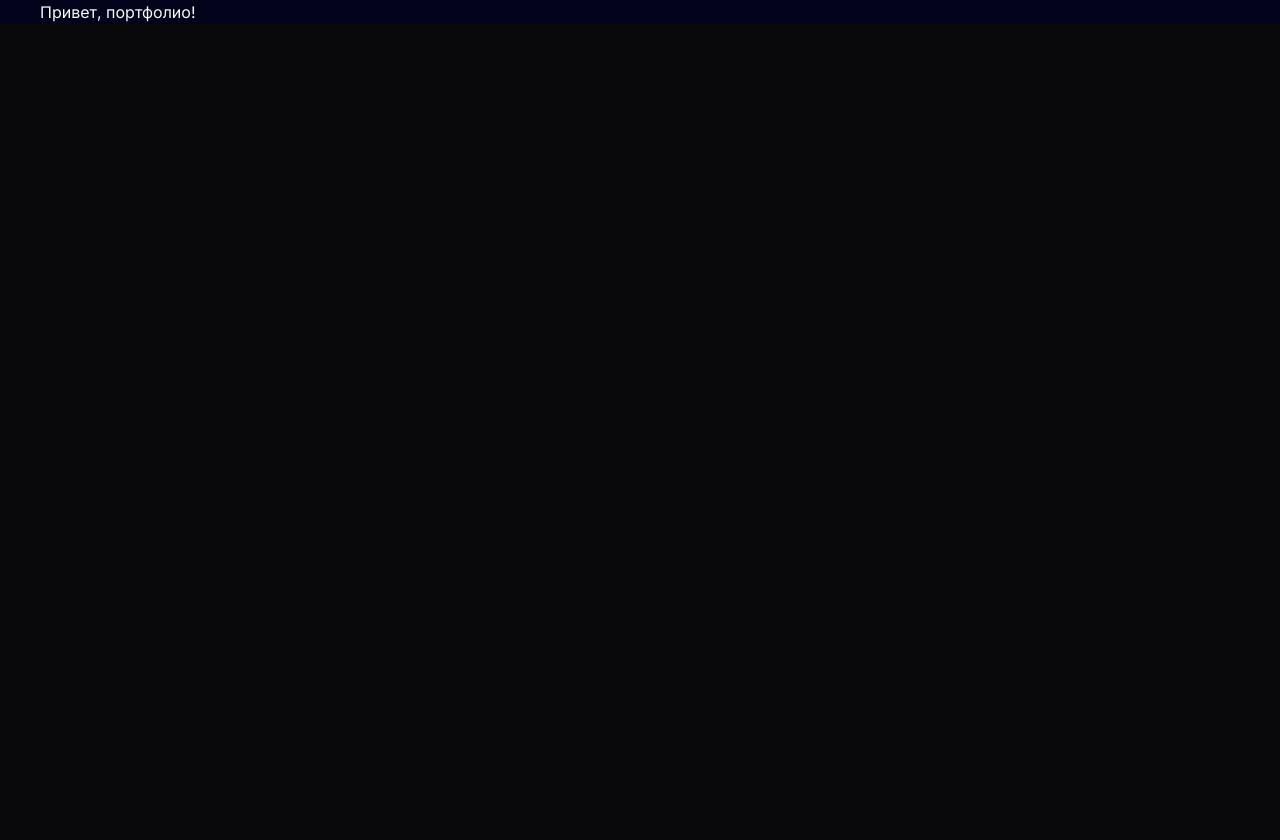
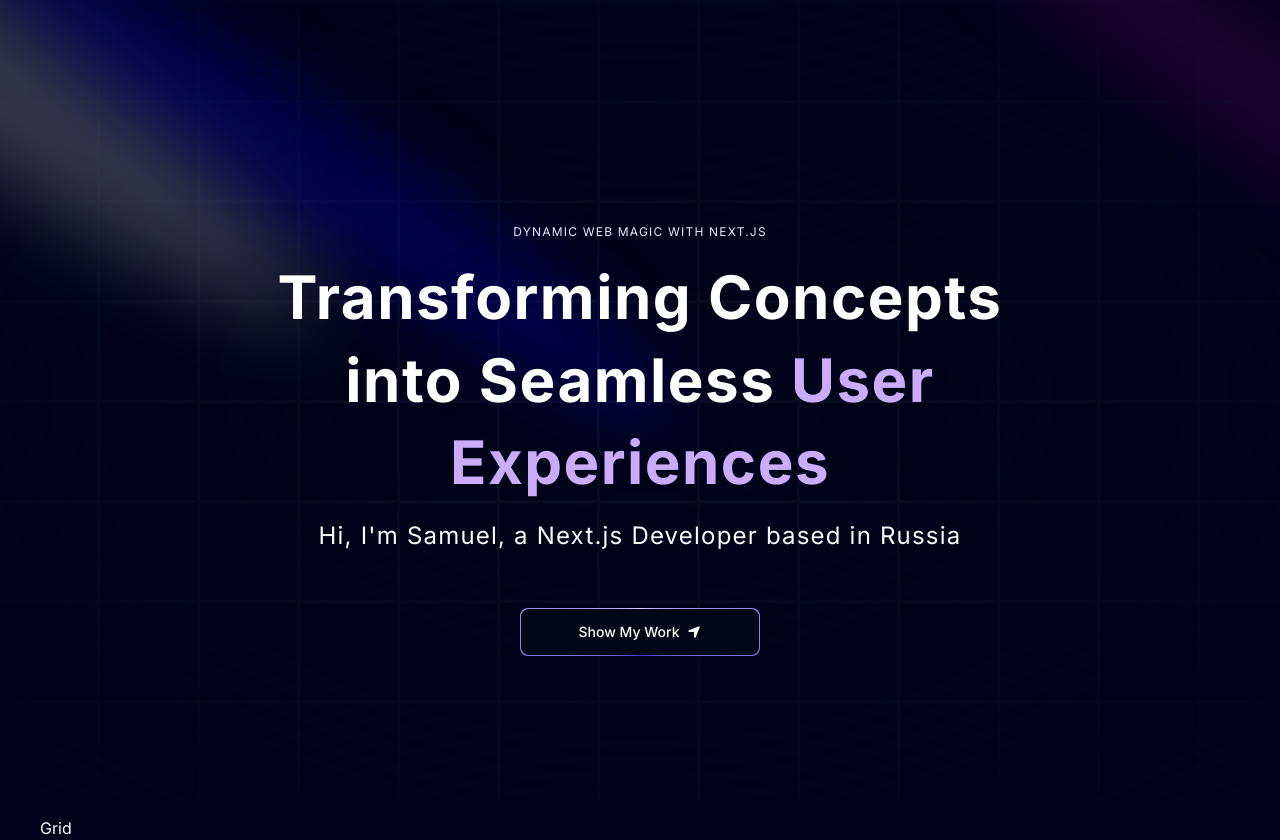
Before and after one commit to Samaelish/Portfolio-React-TypeScript-Tailwind-Next-JS, a Next.js app: page / in a window 1280 px wide. Before the commit the page ends 800 px from the top, so only its background shows below. Built offline with nearby package versions, Linux system fonts and the light colour scheme.

Commit message:
updated page with nav, hero and grid

```diff
--- a/app/page.tsx
+++ b/app/page.tsx
@@ -1,10 +1,16 @@
+import Grid from '@/components/Grid'
+import Hero from '@/components/Hero'
+import { FloatingNav } from '@/components/ui/FloatingNav'
 import Image from 'next/image'
+import { FaHome } from 'react-icons/fa'
 
 export default function Home() {
   return (
     <main className='relative bg-black-100 flex justify-center items-center flex-col overflow-hidden mx-auto sm:px-10 px-5'>
       <div className='max-w-7xl w-full'>
-        <h1>Привет, портфолио!</h1>
+        <FloatingNav navItems={[{ name: 'Home', link: '/', icon: <FaHome /> }]} />
+        <Hero />
+        <Grid />
       </div>
     </main>
   )
```
